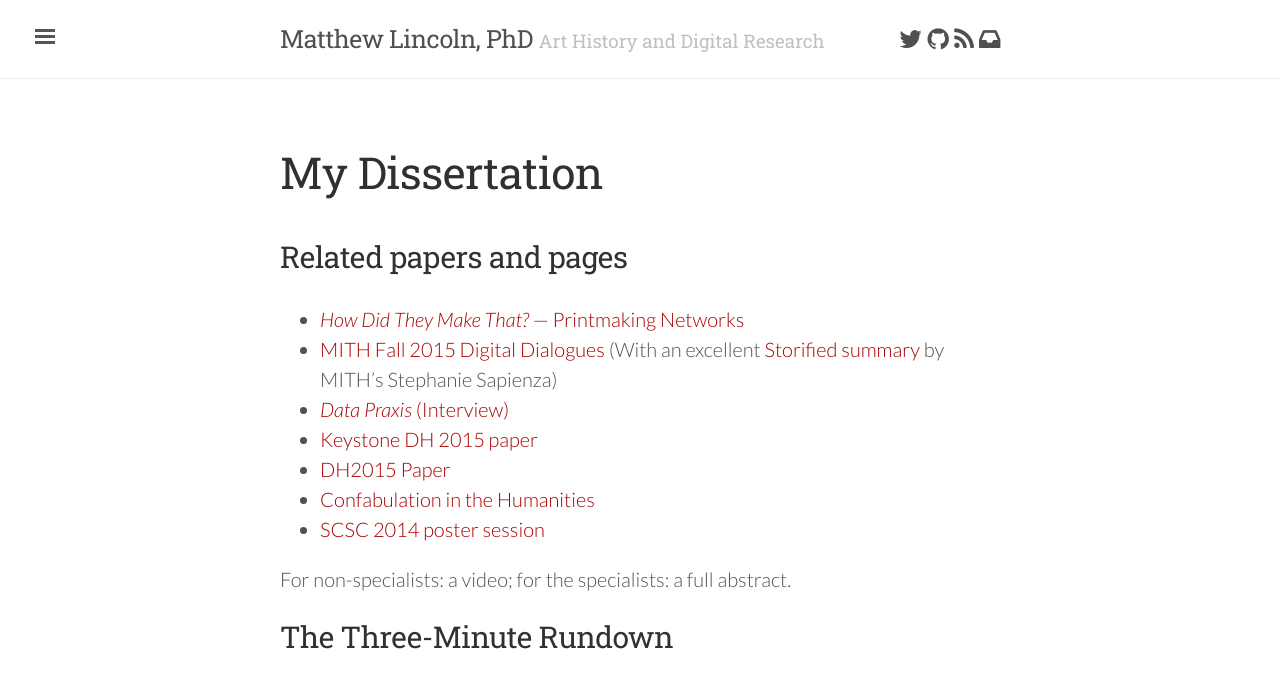
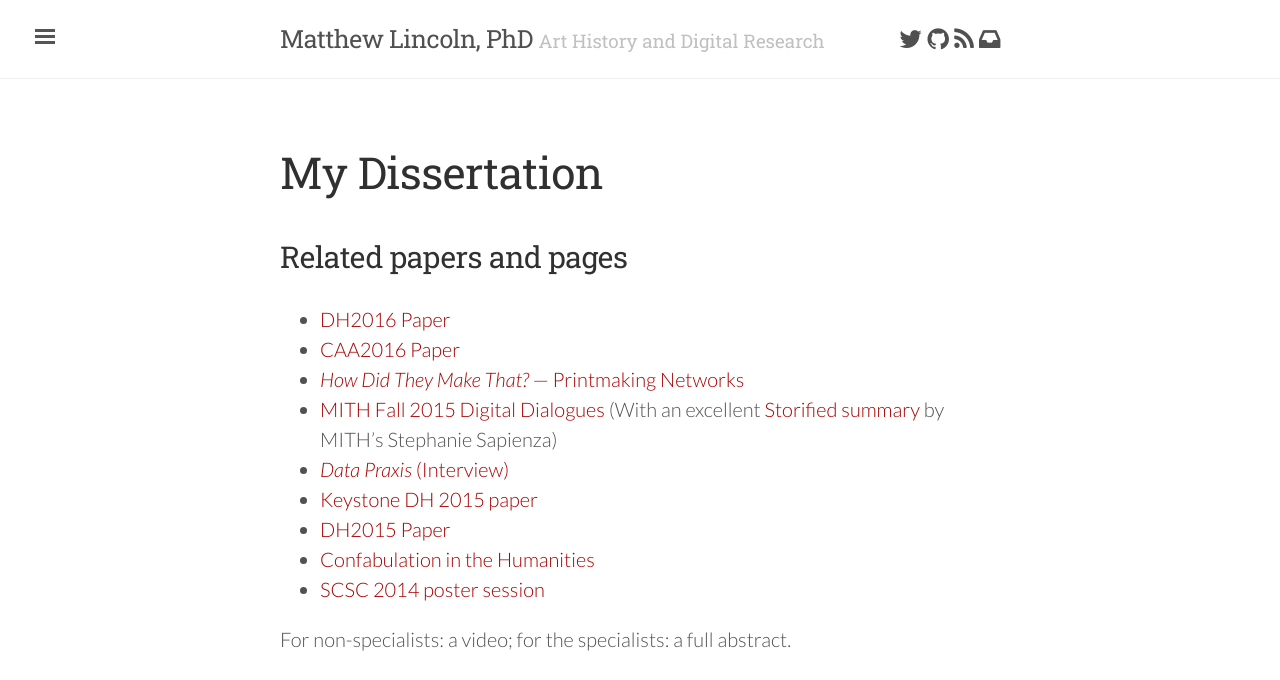
Before and after one commit to mdlincoln/mdlincoln.github.io, a Jekyll site: the page built from dissertation/index.md, in a window 1280 px wide and 900 px high, cut to the strip 0-680 px from the top of the window. Built offline with Jekyll 4.4.1, drawn with Linux system fonts in a browser that asks for light colours; nearby versions of some CDN libraries.

Commit message:
update diss links

```diff
--- a/dissertation/index.md
+++ b/dissertation/index.md
@@ -6,6 +6,8 @@ show_title: true
 
 ## Related papers and pages
 
+- [DH2016 Paper](/2016/07/13/dh2016-measuring-genre-diversity-in-seventeenth-century-dutch-painting-and-printmaking.html)
+- [CAA2016 Paper](/2016/02/04/tool-trouble-network-and-spatial-methods-in-art-history.html)
 - [_How Did They Make That?_ --- Printmaking Networks](/pages/how-did-they-make-that.html)
 - [MITH Fall 2015 Digital Dialogues](http://mith.umd.edu/podcasts/dd-fall-2015-matthew-lincoln/) (With an excellent [Storified summary](https://storify.com/digdialog/matthew-lincoln-digital-dialogue-at-mith-october-2?utm_campaign=website&utm_source=email&utm_medium=email) by MITH's Stephanie Sapienza)
 - [_Data Praxis_ (Interview)](/2015/10/27/data-praxis-interview.html)
```
